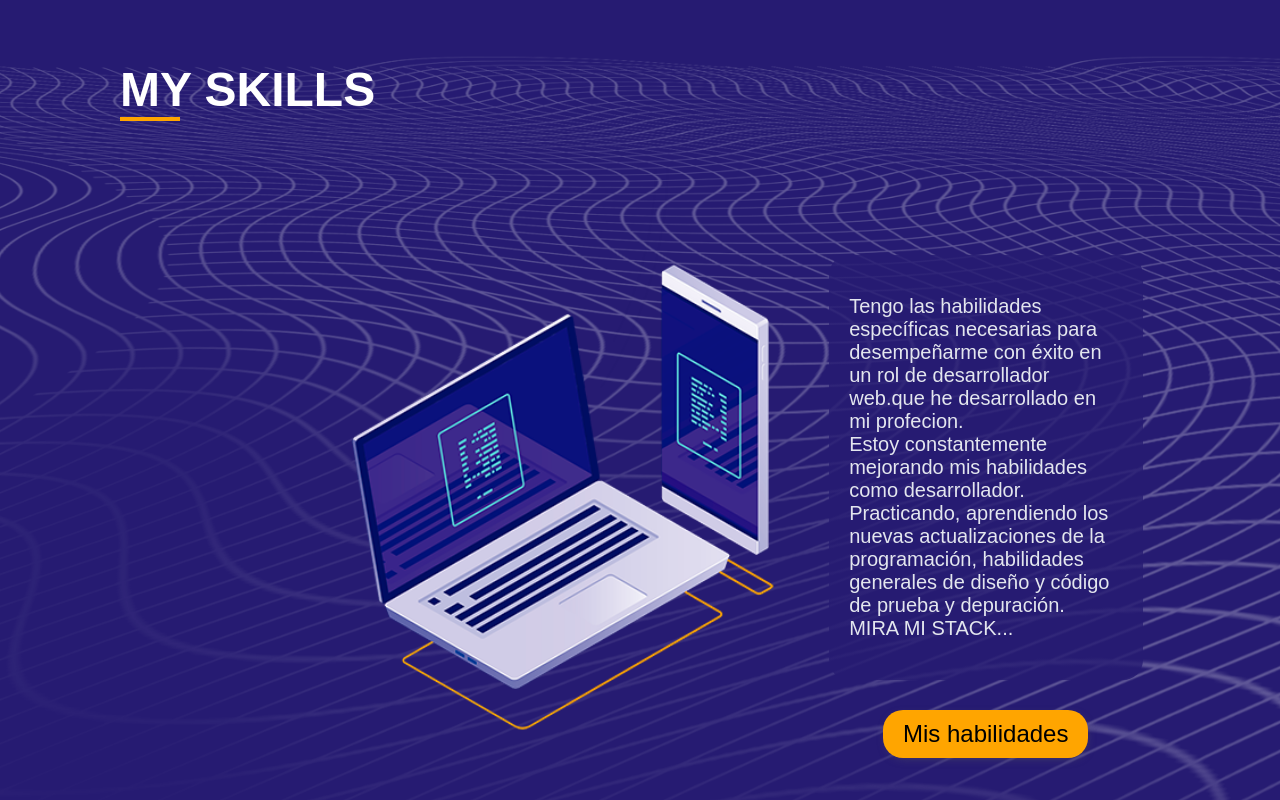
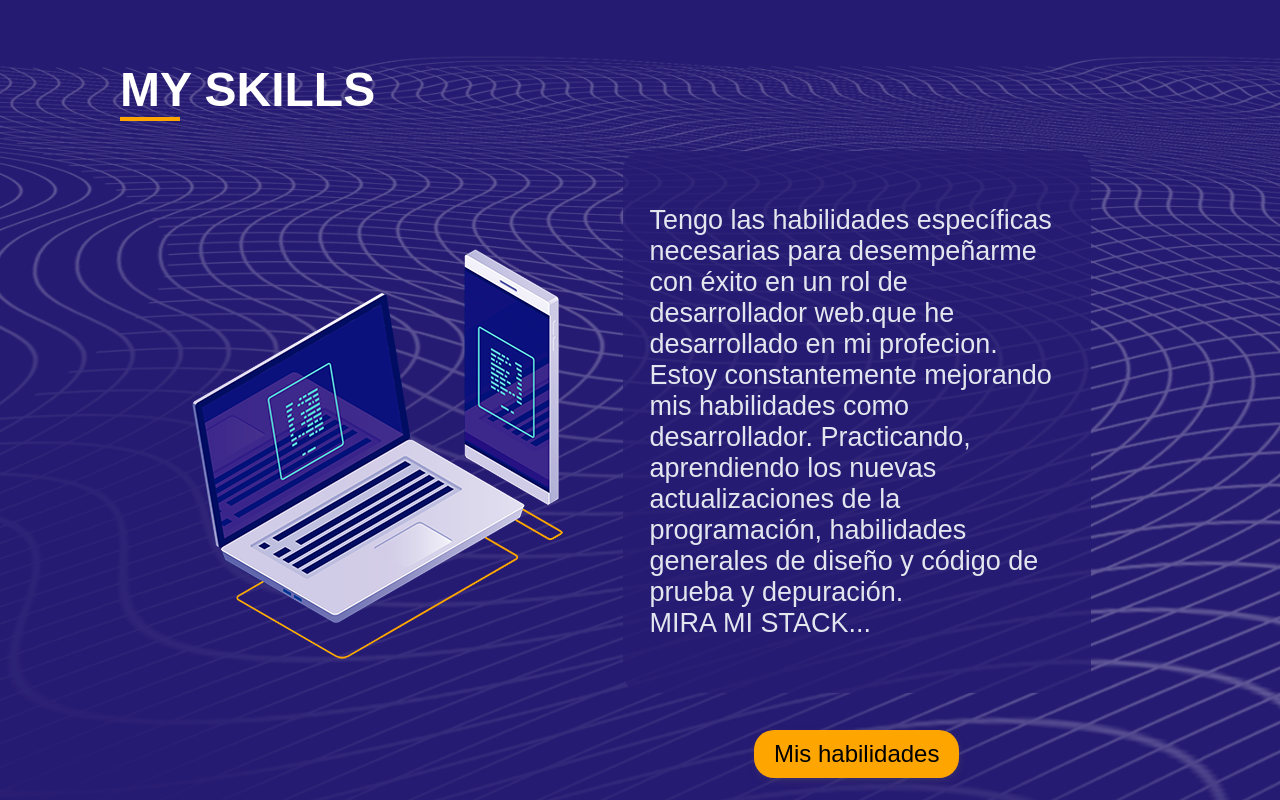
Before and after one commit to francolind/client, a React (Vite) app: page / in a window 1280 px wide. Shown: the part 900-1700 px from the top of the page. Built offline with nearby package versions, Linux system fonts and the light colour scheme.

Commit message:
mejorando el css

```diff
--- a/src/style/Skills.css
+++ b/src/style/Skills.css
@@ -10,16 +10,13 @@
 }
 .skills-container{
     display: flex;
-    flex-direction: row;
+    justify-content: center;
+    align-items: center;
 }
 
 
 .skills img {
-    padding-right:200px ;
-    margin: 2em 200px;
-
     width: 100%;
-
 }
 
 .skills-info {
@@ -45,7 +42,7 @@
     background: rgb(38,27,114);
     background: linear-gradient(90deg, rgba(38,27,114,0.8) 0%, rgba(38,27,114,0.8) 100%);
     text-align: left;
-    font-size: 50px;
+    font-size: 20px;
     margin-bottom: 1em;
     user-select: none;
 
@@ -103,7 +100,7 @@
 
 @media screen and (max-width: 1500px) {
         .skills-info P{
-            font-size: 20px;
+            font-size: 27px;
         }
 }
 @media screen and (max-width: 980px){
--- a/src/style/contact.css
+++ b/src/style/contact.css
@@ -15,7 +15,7 @@
 }
 
 .contact-img {
-    width: 700px;
+    width: 300px;
     height: auto;
 
 }
--- a/src/style/portfolio.css
+++ b/src/style/portfolio.css
@@ -57,10 +57,23 @@
 }
 
 
-@media screen and (max-width: 1500px) {
+
+@media screen and (max-width: 1600px) {
     .container .card{
-        width: 600px;
+        width: 500px;
     }
+
+
+
+}
+
+@media screen and (max-width: 1400px) {
+    .container .card{
+        width: 400px;
+    }
+
+
+
 }
 
 
```
Also changed, not shown: src/assets/barp.png, src/assets/web2p.png.
